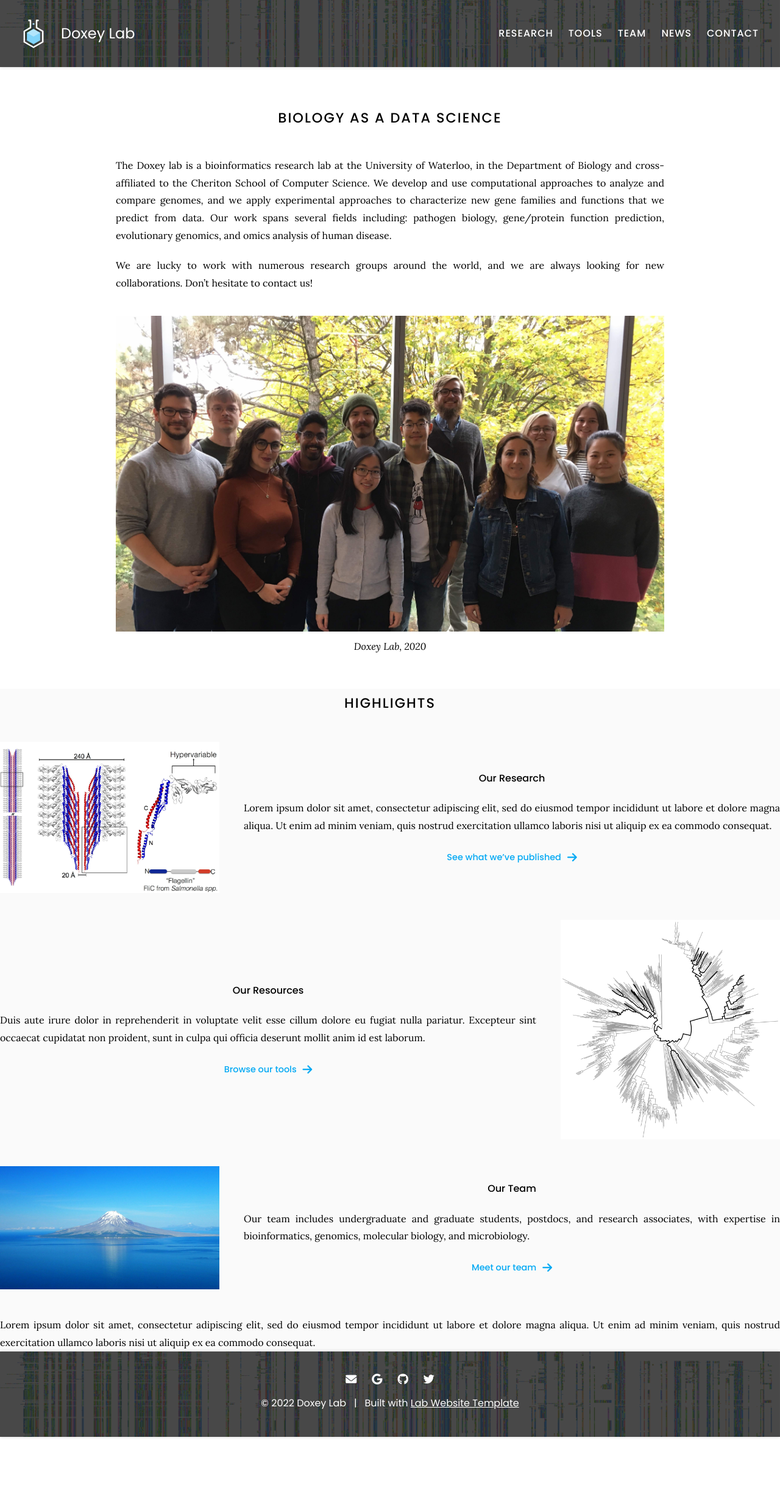
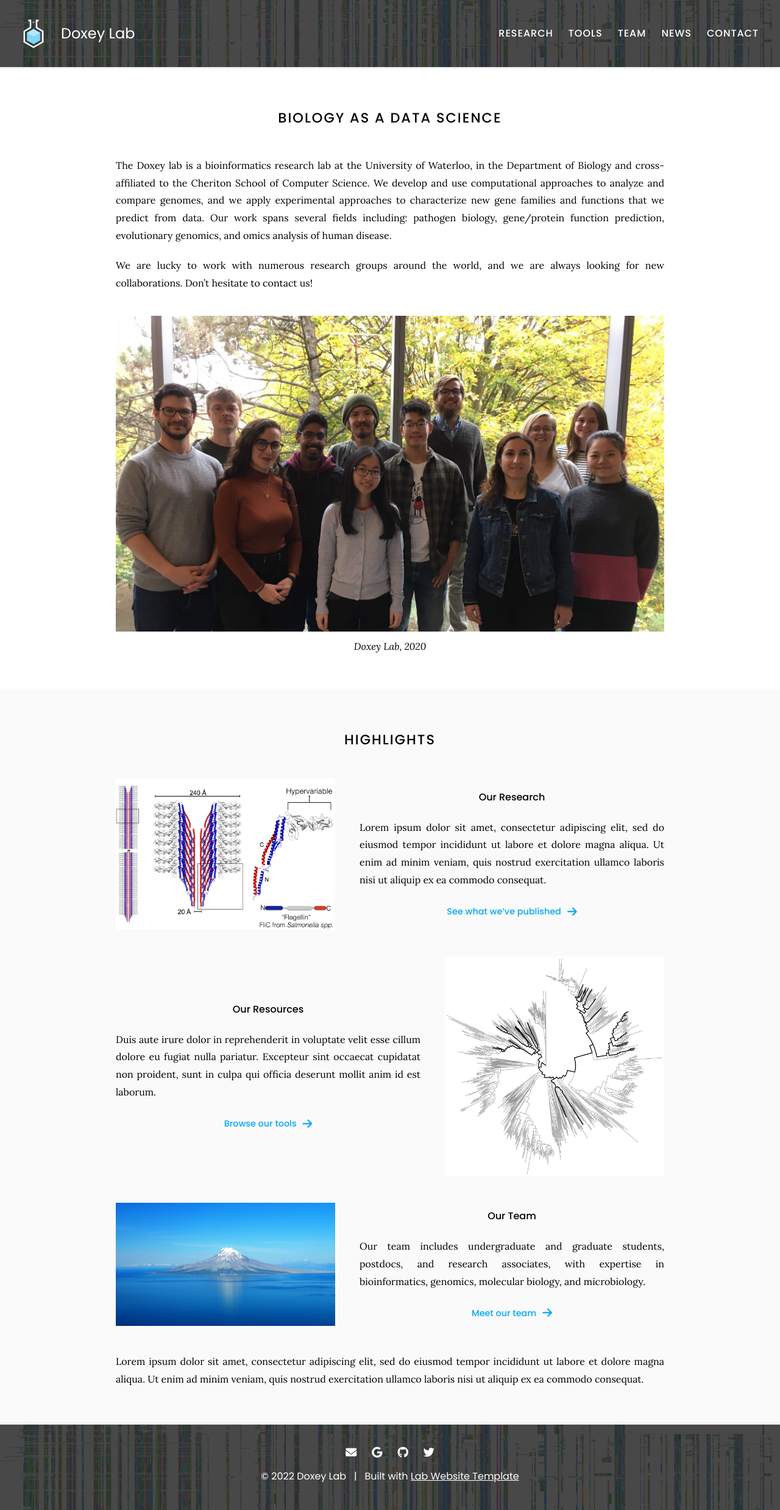
Before and after one commit to doxeylab/doxeylab-website, a Jekyll site: the page built from index.md, in a window 1280 px wide. Shown: the whole page at 61% size. Built offline with Jekyll 4.4.1, drawn with Linux system fonts in a browser that asks for light colours; before the commit the page ends 2357 px from its top, so only the background shows below that.

Commit message:
Update index.md

```diff
--- a/index.md
+++ b/index.md
@@ -18,7 +18,7 @@ We are lucky to work with numerous research groups around the world, and we are
   width="100%"
 %}
 
-{% include section.html full=true %}
+{% include section.html %}
 
 # Highlights
 
```
